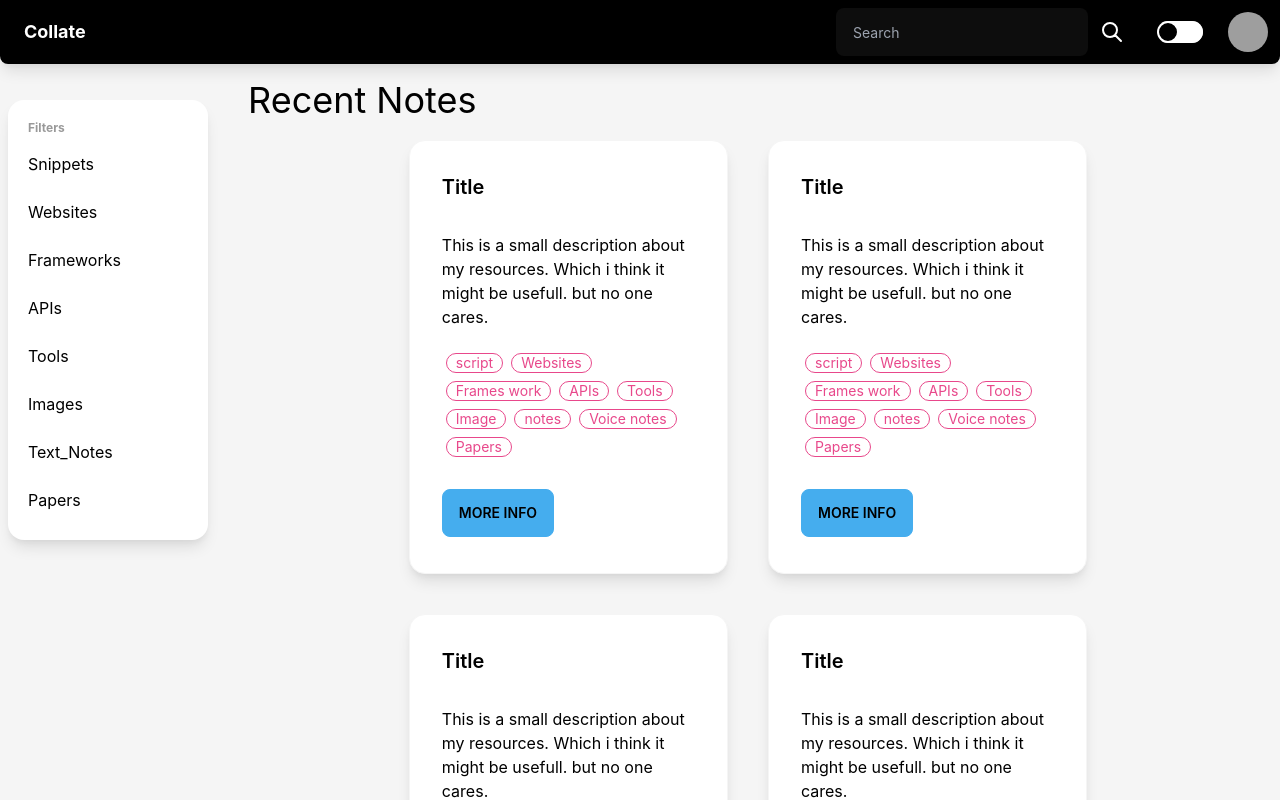
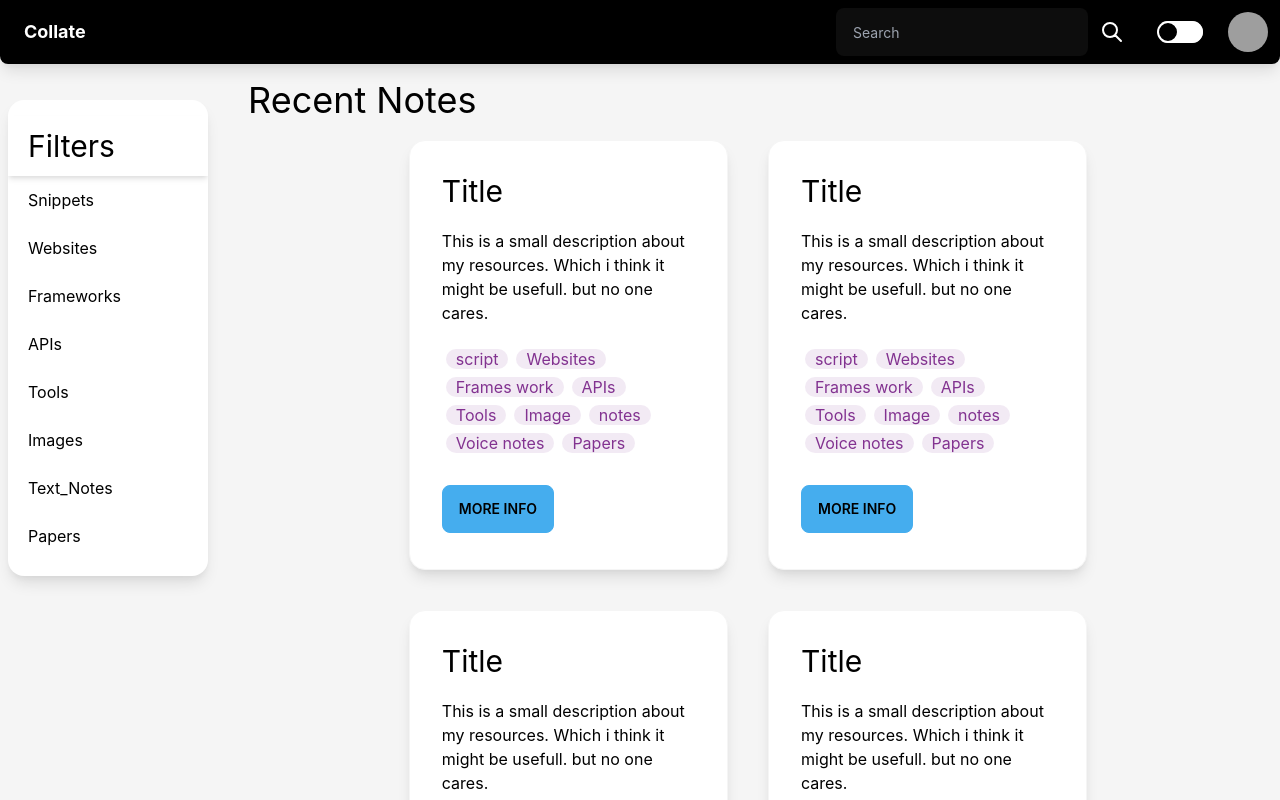
Before and after one commit to Hitansh159/Collate, a React (Create React App) app in the folder client/: page /dashboard in a window 1280 px wide. Shown: the top 800 px of the page. Built offline with nearby package versions, Linux system fonts and the light colour scheme; grey boxes are pictures that could not be loaded; what @tailwindcss/typography would draw is missing.

Commit message:
dashboard updated for dark mode

```diff
--- a/client/src/App.js
+++ b/client/src/App.js
@@ -6,9 +6,20 @@ import Editor from "./components/editor/editor";
 import Preview from "./components/preview/preview";
 import Home from "./components/home/home";
 import LoginPage from "./components/login/login";
+import { useSelector } from "react-redux";
 
 function App() {
   const user = localStorage.getItem("payload");
+
+  const Theme = useSelector((state) => (state.Theme));
+
+  if(Theme)
+   document.documentElement.classList.add('dark');
+  else
+    document.documentElement.classList.remove('dark');
+
+
+
   return (
     <BrowserRouter>
       <Switch>
--- a/client/src/components/dashboard/dashboard.jsx
+++ b/client/src/components/dashboard/dashboard.jsx
@@ -101,13 +101,15 @@ export default function Dashboard() {
       <div class="grid grid-cols-6 gap-4">
         <div class="">
           {/* <div class="py-4 artboard artboard-demo bg-base-200"> */}
+
+
           <ul class="menu py-4 shadow-lg bg-base-100 w-full rounded-box mt-5 ml-2 border-gray-700">
-            <li class="menu-title">
+            <li className="text-3xl shadow-md text-primary-content ">
               <span>Filters</span>
             </li>
 
             {Object.keys(filters).map((filter, value) => (
-              <li class={filters[filter] ? "bordered" : ""}>
+              <li class={filters[filter] ? "bordered dark:text-gray-400" : "dark:text-gray-400"}>
                 <a onClick={() => clickHandler(filter)}>{filter}</a>
               </li>
             ))}
@@ -115,7 +117,7 @@ export default function Dashboard() {
         </div>
         {/* </div> */}
         <div class="col-span-5">
-          <h1 className="text-4xl ml-8">Recent Notes</h1>
+          <h1 className="text-4xl ml-8 text-primary-content">Recent Notes</h1>
           <div className="flex flex-wrap flex-row justify-center">
             {feeds["data"].map((feed) => (
               <Card
--- a/client/src/components/home/card/card.js
+++ b/client/src/components/home/card/card.js
@@ -1,14 +1,14 @@
 function Card({ title, description, tags }) {
 
     return (
-        <div class="card lg:card-side bordered w-30p min-h-1/6 shadow-lg m-5 bg-base-100 " >
+        <div class="card lg:card-side bordered w-30p min-h-1/6 shadow-lg m-5 bg-base-100 text-serif" >
             <div class="card-body">
-                <h2 class="card-title">{title}</h2>
-                <p class="my-5">{description}</p>
+                <h2 class="text-3xl text-primary-content">{title}</h2>
+                <p class="my-5 text-primary-content">{description}</p>
 
                 <div>
                     {tags.map((tag) => (
-                        <div class="badge badge-secondary badge-outline m-1">
+                        <div className="badge badge-success m-1 text-base dark:bg-base-200 dark:text-gray-400">
                             {tag}
                         </div>
                     ))}
```
